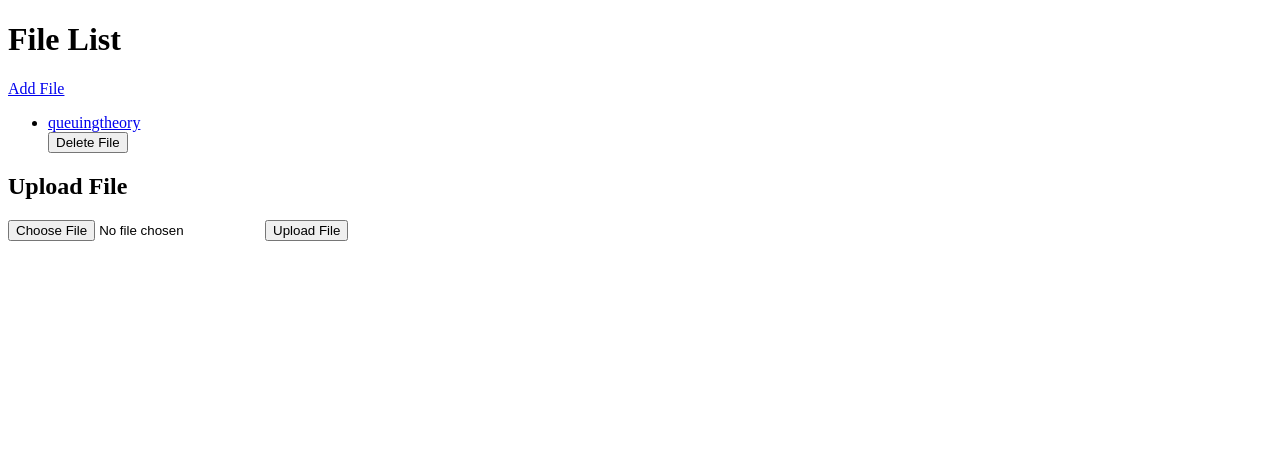
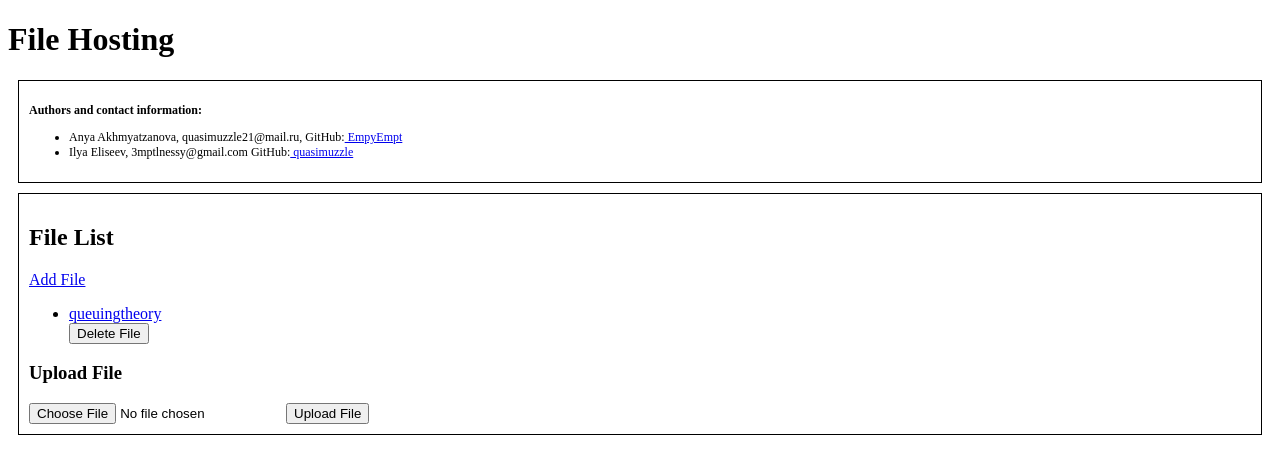
Before and after one commit to quasimuzzle/FileHosting, a Django app: page / in a window 1280 px wide. Shown: the top 474 px of the page. Run offline with Django 5.2, Linux system fonts and the light colour scheme; data comes from the database, SQL or seed files in the repository; both versions use the stored data as it was after the commit.

Commit message:
add authors

```diff
--- a/files/templates/files/file_list.html
+++ b/files/templates/files/file_list.html
@@ -2,10 +2,30 @@
 <html lang="en">
 <head>
     <meta charset="UTF-8">
-    <title>File List</title>
+    <title>File Hosting</title>
+    <style>
+        .block {
+            border: 1px solid black;
+            padding: 10px;
+            margin: 10px;
+        }
+        .authors {
+            font-size: 12px;
+        }
+    </style>
 </head>
 <body>
-    <h1>File List</h1>
+    <h1>File Hosting</h1>
+    <div class="block">
+        <h3 class="authors">Authors and contact information:</h3>
+        <ul class="authors">
+            <li>Anya Akhmyatzanova, quasimuzzle21@mail.ru, GitHub:<a href="https://github.com/quasimuzzle"> EmpyEmpt</a></li>
+            <li>Ilya Eliseev, 3mptlnessy@gmail.com GitHub:<a href="https://github.com/EmpyEmpt"> quasimuzzle</a></li>
+        </ul>
+    </div>
+
+    <div class="block">
+        <h2>File List</h2>
 
         <!-- Кнопка "Add File" -->
         <a href="{% url 'add_file' %}">Add File</a>
@@ -22,11 +42,12 @@
             {% endfor %}
         </ul>
 
-    <h2>Upload File</h2>
+        <h3>Upload File</h3>
         <form method="post" action="{% url 'upload_file' %}" enctype="multipart/form-data">
             {% csrf_token %}
             <input type="file" name="file">
             <button type="submit">Upload File</button>
         </form>
+    </div>
 </body>
 </html>
```
Also changed, not shown: db.sqlite3. Lines whose indentation alone changed are shown as unchanged.
